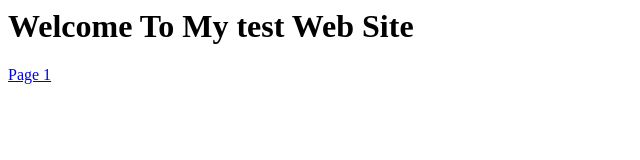
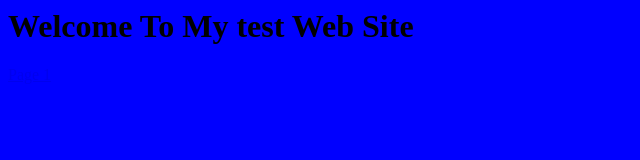
Before and after one commit to lfhng/lfhng, a plain HTML site: page index1.html in a window 1280 px wide. Shown: the whole page, without its empty margins (0-640 px from the left). Drawn offline with Linux system fonts and the light colour scheme.

Commit message:
Update index1.html

```diff
--- a/index1.html
+++ b/index1.html
@@ -12,7 +12,7 @@
 
 </head>
 
-<body bgcolor-"blue">
+<body bgcolor="blue">
 <h1>Welcome To My test Web Site</h1>
 
 <a href="page1.html">Page 1</a>
```
